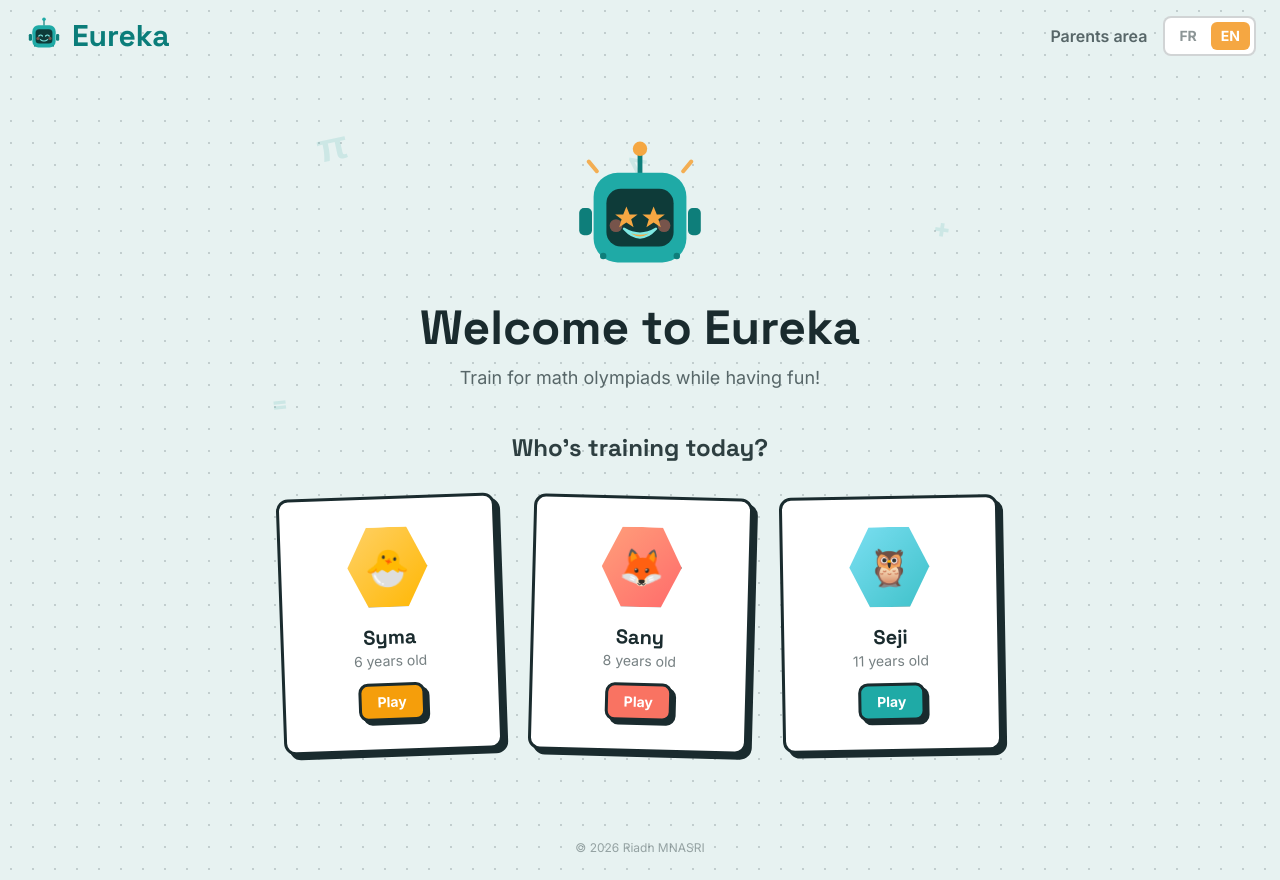
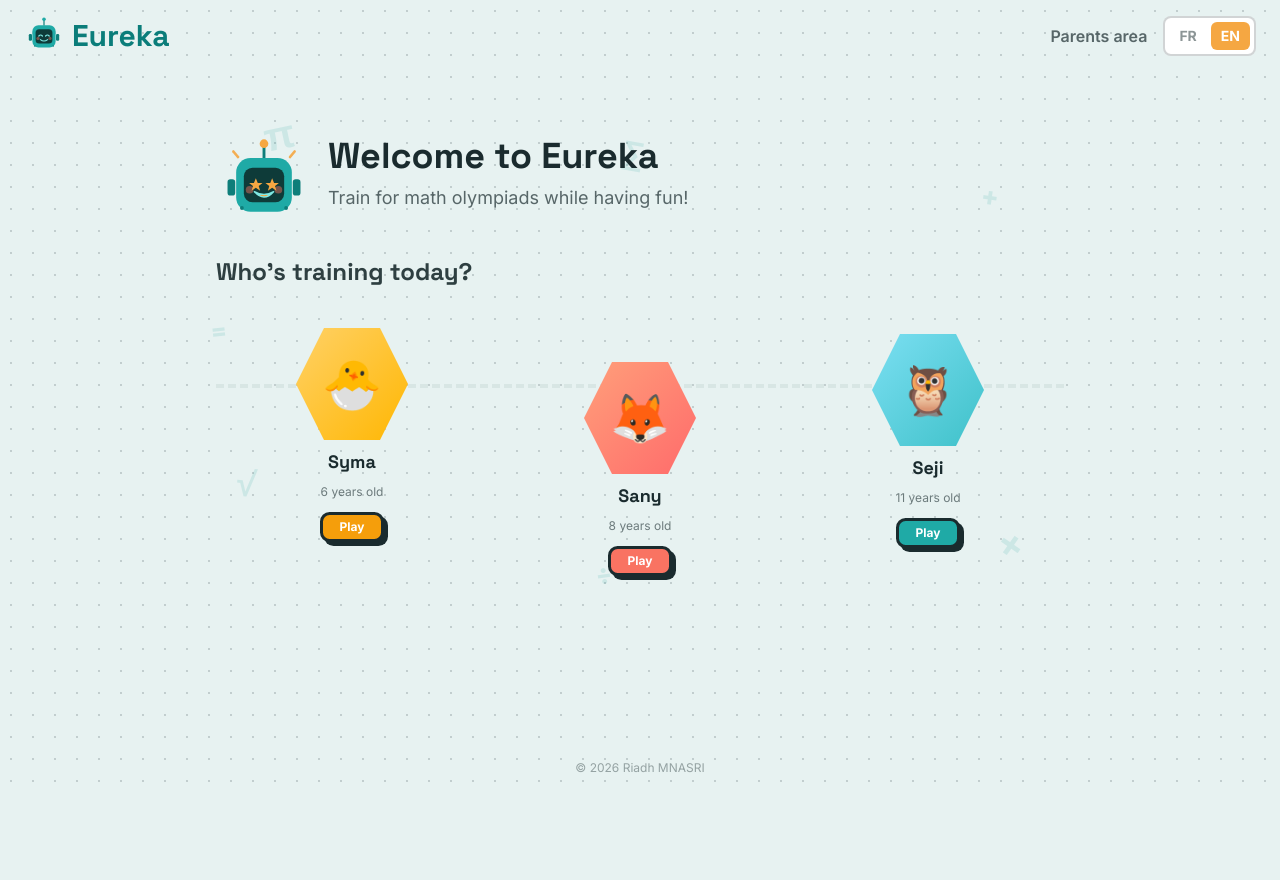
Before and after one commit to riadh-mnasri/eureka, a Next.js app: page /en in a window 1280 px wide. After the commit the page ends 800 px from the top, so only its background shows below. Built offline with nearby package versions, Linux system fonts and the light colour scheme.

Commit message:
Rework home and dashboard composition: winding path profile picker, floating belt/streak chips, horizontal domain row

```diff
--- a/src/app/[locale]/page.tsx
+++ b/src/app/[locale]/page.tsx
@@ -2,7 +2,7 @@
 
 import { useTranslations } from "next-intl";
 import { PROFILES } from "@/lib/profiles";
-import { ProfileCard } from "@/components/ProfileCard";
+import { ProfileNode } from "@/components/ProfileNode";
 import { RobotMascot } from "@/components/RobotMascot";
 import { MathBackdrop } from "@/components/MathBackdrop";
 
@@ -10,22 +10,33 @@ export default function HomePage() {
   const t = useTranslations("home");
 
   return (
-    <div className="relative max-w-3xl mx-auto px-4 sm:px-6 py-10 sm:py-16 text-center">
+    <div className="relative max-w-4xl mx-auto px-4 sm:px-6 py-10 sm:py-16">
       <MathBackdrop />
+      <div className="relative flex flex-col sm:flex-row items-center sm:items-start gap-4 mb-6 text-center sm:text-left">
+        <RobotMascot mood="excited" className="h-20 w-20 sm:h-24 sm:w-24 shrink-0" />
+        <div>
+          <h1 className="font-heading text-3xl sm:text-4xl font-extrabold text-foreground mb-2">
+            {t("title")}
+          </h1>
+          <p className="text-base sm:text-lg text-foreground/70">
+            {t("subtitle")}
+          </p>
+        </div>
+      </div>
+
+      <h2 className="font-heading text-xl sm:text-2xl font-bold mb-10 text-foreground/90 text-center sm:text-left">
+        {t("choose")}
+      </h2>
+
       <div className="relative">
-        <RobotMascot mood="excited" className="h-32 w-32 sm:h-40 sm:w-40 mx-auto mb-2" />
-        <h1 className="font-heading text-3xl sm:text-5xl font-extrabold text-foreground mb-3">
-          {t("title")}
-        </h1>
-        <p className="text-base sm:text-lg text-foreground/70 mb-10">
-          {t("subtitle")}
-        </p>
-        <h2 className="font-heading text-xl sm:text-2xl font-bold mb-8 text-foreground/90">
-          {t("choose")}
-        </h2>
-        <div className="grid grid-cols-1 sm:grid-cols-3 gap-6 sm:gap-8">
+        <div
+          className="hidden sm:block absolute left-0 right-0 top-14 h-0 border-t-4 border-dashed"
+          style={{ borderColor: "var(--color-card-border)" }}
+          aria-hidden
+        />
+        <div className="relative flex flex-col sm:flex-row items-center sm:items-start justify-around gap-10 sm:gap-4">
           {PROFILES.map((profile, index) => (
-            <ProfileCard key={profile.id} profile={profile} index={index} />
+            <ProfileNode key={profile.id} profile={profile} index={index} />
           ))}
         </div>
       </div>
--- a/src/components/Dashboard.tsx
+++ b/src/components/Dashboard.tsx
@@ -11,6 +11,8 @@ import { BADGES } from "@/lib/badges";
 import { BeltBadge } from "@/components/BeltBadge";
 import { BadgeChip } from "@/components/BadgeChip";
 import { MasteryRadar } from "@/components/MasteryRadar";
+
+const HEXAGON = "polygon(25% 0%, 75% 0%, 100% 50%, 75% 100%, 25% 100%, 0% 50%)";
 
 export function Dashboard({ profile }: { profile: Profile }) {
   const t = useTranslations("dashboard");
@@ -36,23 +38,18 @@ export function Dashboard({ profile }: { profile: Profile }) {
 
   return (
     <div className="max-w-3xl mx-auto px-4 sm:px-6 py-8 sm:py-12">
-      <div className="flex items-center justify-between mb-8">
-        <div className="flex items-center gap-3">
+      <div className="flex items-center gap-3 mb-10">
         <div
-            className="ink-shadow flex h-14 w-14 items-center justify-center text-2xl"
+          className="ink-shadow flex h-12 w-12 items-center justify-center text-xl shrink-0"
           style={{
             background: `linear-gradient(135deg, ${profile.color.from}, ${profile.color.to})`,
-              clipPath: "polygon(25% 0%, 75% 0%, 100% 50%, 75% 100%, 25% 100%, 0% 50%)",
+            clipPath: HEXAGON,
           }}
           aria-hidden
         >
           {profile.emoji}
         </div>
-          <div>
-            <p className="font-heading text-xl font-bold">{profile.name}</p>
-            <BeltBadge belt={belt} size="sm" />
-          </div>
-        </div>
+        <p className="font-heading text-xl font-bold flex-1">{profile.name}</p>
         <Link
           href="/"
           className="text-sm font-semibold text-foreground/60 hover:text-foreground underline"
@@ -61,7 +58,17 @@ export function Dashboard({ profile }: { profile: Profile }) {
         </Link>
       </div>
 
-      <div className="notecard bg-card p-6 sm:p-8 text-center mb-6">
+      <div className="relative mt-6 mb-10">
+        <div className="absolute -top-6 left-4 z-10 rounded-lg bg-card px-3 py-1.5 ink-button flex items-center gap-1.5">
+          <span aria-hidden>🥋</span>
+          <BeltBadge belt={belt} size="sm" showLabel={false} />
+        </div>
+        <div className="absolute -top-6 right-4 z-10 rounded-lg bg-card px-3 py-1.5 ink-button flex items-center gap-1 text-sm font-bold">
+          <span aria-hidden>🔥</span>
+          {state.streak}
+        </div>
+
+        <div className="notecard bg-card pt-10 pb-6 px-6 sm:px-8 text-center">
           <MasteryRadar domainXp={state.domainXp} />
 
           <div className="mt-4">
@@ -83,45 +90,44 @@ export function Dashboard({ profile }: { profile: Profile }) {
               />
             </div>
           </div>
-
-        <div className="mt-6 flex items-center justify-center gap-2 text-lg font-bold">
-          <span aria-hidden>🔥</span>
-          <span>
-            {state.streak} {state.streak === 1 ? t("streakDay") : t("streakDays")}
-          </span>
         </div>
       </div>
 
       {playedToday ? (
-        <div className="notecard bg-teal/15 text-center py-4 px-4 font-semibold text-foreground mb-6">
+        <div className="notecard bg-teal/15 text-center py-4 px-4 font-semibold text-foreground mb-10">
           {t("playedToday")}
         </div>
       ) : (
         <button
           type="button"
           onClick={() => router.push(`/profil/${profile.id}/defi`)}
-          className="ink-button w-full bg-coral text-white font-heading text-lg font-bold py-4 mb-6 cursor-pointer"
+          className="ink-button w-full bg-coral text-white font-heading text-lg font-bold py-4 mb-10 cursor-pointer"
         >
           {t("startChallenge")}
         </button>
       )}
 
-      <div className="notecard bg-card p-6 mb-6">
-        <p className="font-heading text-lg font-bold mb-4">{tDomains("title")}</p>
-        <div className="grid grid-cols-2 gap-3">
+      <p className="font-heading text-sm font-bold uppercase tracking-wide text-foreground/50 mb-4">
+        {tDomains("title")}
+      </p>
+      <div className="flex justify-between sm:justify-start sm:gap-8 mb-10">
         {DOMAINS.map((domain) => (
           <Link
             key={domain.id}
             href={`/profil/${profile.id}/competence/${domain.id}`}
-              className="flex items-center gap-2 rounded-lg border-2 border-foreground/20 px-3 py-3 hover:border-teal transition-colors"
+            className="group flex flex-col items-center gap-2"
           >
-              <span className="text-2xl" aria-hidden>
-                {domain.emoji}
+            <div
+              className="ink-shadow flex h-14 w-14 sm:h-16 sm:w-16 items-center justify-center text-2xl bg-card transition-transform group-hover:-translate-y-1"
+              style={{ clipPath: HEXAGON }}
+            >
+              <span aria-hidden>{domain.emoji}</span>
+            </div>
+            <span className="text-xs font-semibold text-foreground/70 text-center max-w-[5rem]">
+              {domain.label[locale]}
             </span>
-              <span className="text-sm font-semibold text-foreground/80">{domain.label[locale]}</span>
           </Link>
         ))}
-        </div>
       </div>
 
       <div className="notecard bg-card p-6">
--- a/src/components/ProfileCard.tsx
+++ b/src/components/ProfileNode.tsx
@@ -9,9 +9,9 @@ import { loadProfileState, setSelectedProfileId, type ProfileState } from "@/lib
 import { BeltBadge } from "@/components/BeltBadge";
 
 const HEXAGON = "polygon(25% 0%, 75% 0%, 100% 50%, 75% 100%, 25% 100%, 0% 50%)";
-const TILT = [-2, 1.5, -1] as const;
+const OFFSET = [0, 34, 6] as const;
 
-export function ProfileCard({ profile, index }: { profile: Profile; index: number }) {
+export function ProfileNode({ profile, index }: { profile: Profile; index: number }) {
   const t = useTranslations("home");
   const router = useRouter();
   const [state, setState] = useState<ProfileState | null>(null);
@@ -24,7 +24,7 @@ export function ProfileCard({ profile, index }: { profile: Profile; index: numbe
   }, [profile.id]);
 
   const belt = state ? beltForXp(state.totalXp).belt : "blanche";
-  const tilt = TILT[index % TILT.length];
+  const offset = OFFSET[index % OFFSET.length];
 
   function handleSelect() {
     setSelectedProfileId(profile.id);
@@ -35,11 +35,11 @@ export function ProfileCard({ profile, index }: { profile: Profile; index: numbe
     <button
       type="button"
       onClick={handleSelect}
-      className="notecard group relative bg-card px-6 py-7 text-center transition-transform hover:-translate-y-1 hover:rotate-0 cursor-pointer"
-      style={{ transform: `rotate(${tilt}deg)` }}
+      className="group flex flex-col items-center gap-2 cursor-pointer"
+      style={{ marginTop: offset }}
     >
       <div
-        className="ink-shadow mx-auto mb-4 flex h-20 w-20 items-center justify-center text-4xl"
+        className="ink-shadow flex h-24 w-24 sm:h-28 sm:w-28 items-center justify-center text-4xl sm:text-5xl transition-transform group-hover:-translate-y-1"
         style={{
           background: `linear-gradient(135deg, ${profile.color.from}, ${profile.color.to})`,
           clipPath: HEXAGON,
@@ -48,17 +48,13 @@ export function ProfileCard({ profile, index }: { profile: Profile; index: numbe
       >
         {profile.emoji}
       </div>
-      <p className="font-heading text-xl font-bold text-foreground">{profile.name}</p>
-      <p className="text-sm text-foreground/60 mb-3">
+      <p className="font-heading text-lg font-bold text-foreground">{profile.name}</p>
+      <p className="text-xs text-foreground/60">
         {profile.age} {t("yearsOld")}
       </p>
-      {state && state.totalXp > 0 && (
-        <div className="mb-3 flex justify-center">
-          <BeltBadge belt={belt} size="sm" />
-        </div>
-      )}
+      {state && state.totalXp > 0 && <BeltBadge belt={belt} size="sm" />}
       <span
-        className="ink-button inline-block px-4 py-1.5 text-sm font-bold text-white"
+        className="ink-button inline-block px-4 py-1 text-xs font-bold text-white mt-1"
         style={{ backgroundColor: profile.color.solid }}
       >
         {state && state.totalXp > 0 ? t("continue") : t("play")}
```
Lines whose indentation alone changed are shown as unchanged.
